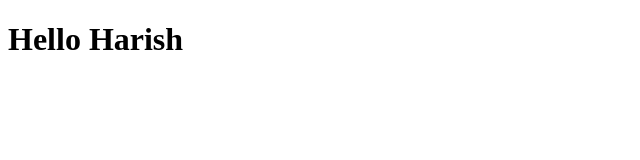
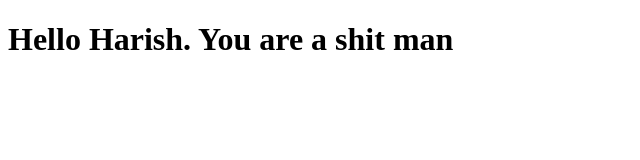
Before and after one commit to harish1neppali/coursera-test, a plain HTML site: page site/index.html in a window 1280 px wide. Shown: the whole page, without its empty margins (0-640 px from the left). Drawn offline with Linux system fonts and the light colour scheme.

Commit message:
Small addition to our page content

```diff
--- a/site/index.html
+++ b/site/index.html
@@ -4,6 +4,6 @@
 	<title>Hello Coursera</title>
 </head>
 <body>
-<h1>Hello Harish</h1>
+<h1>Hello Harish. You are a shit man</h1>
 </body>
 </html>
```
